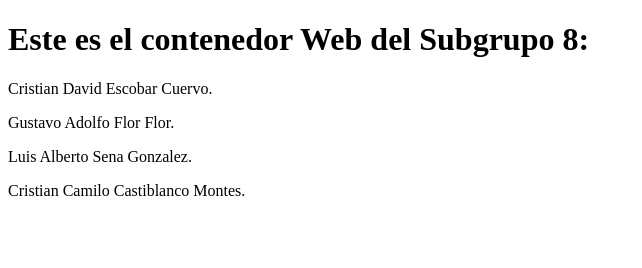
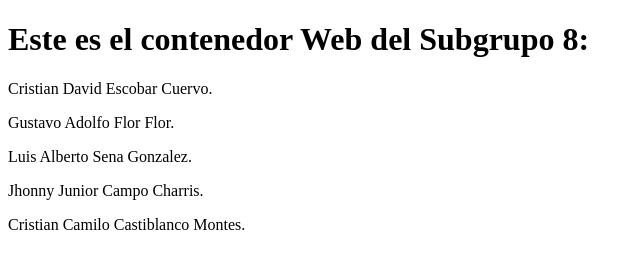
Before and after one commit to CristianCastiblanco/IntegraLibros, a plain HTML site: page frontend/index.html in a window 1280 px wide. Shown: the whole page, without its empty margins (0-642 px from the left). Drawn offline with Linux system fonts and the light colour scheme.

Commit message:
Add name in html

```diff
--- a/frontend/index.html
+++ b/frontend/index.html
@@ -9,6 +9,7 @@
       <p>Cristian David Escobar Cuervo.</p>
       <p>Gustavo Adolfo Flor Flor.</p>
       <p>Luis Alberto Sena Gonzalez.</p>
+      <p>Jhonny Junior Campo Charris.</p>
       <p>Cristian Camilo Castiblanco Montes.</p>
     </div>
   </body>
```
